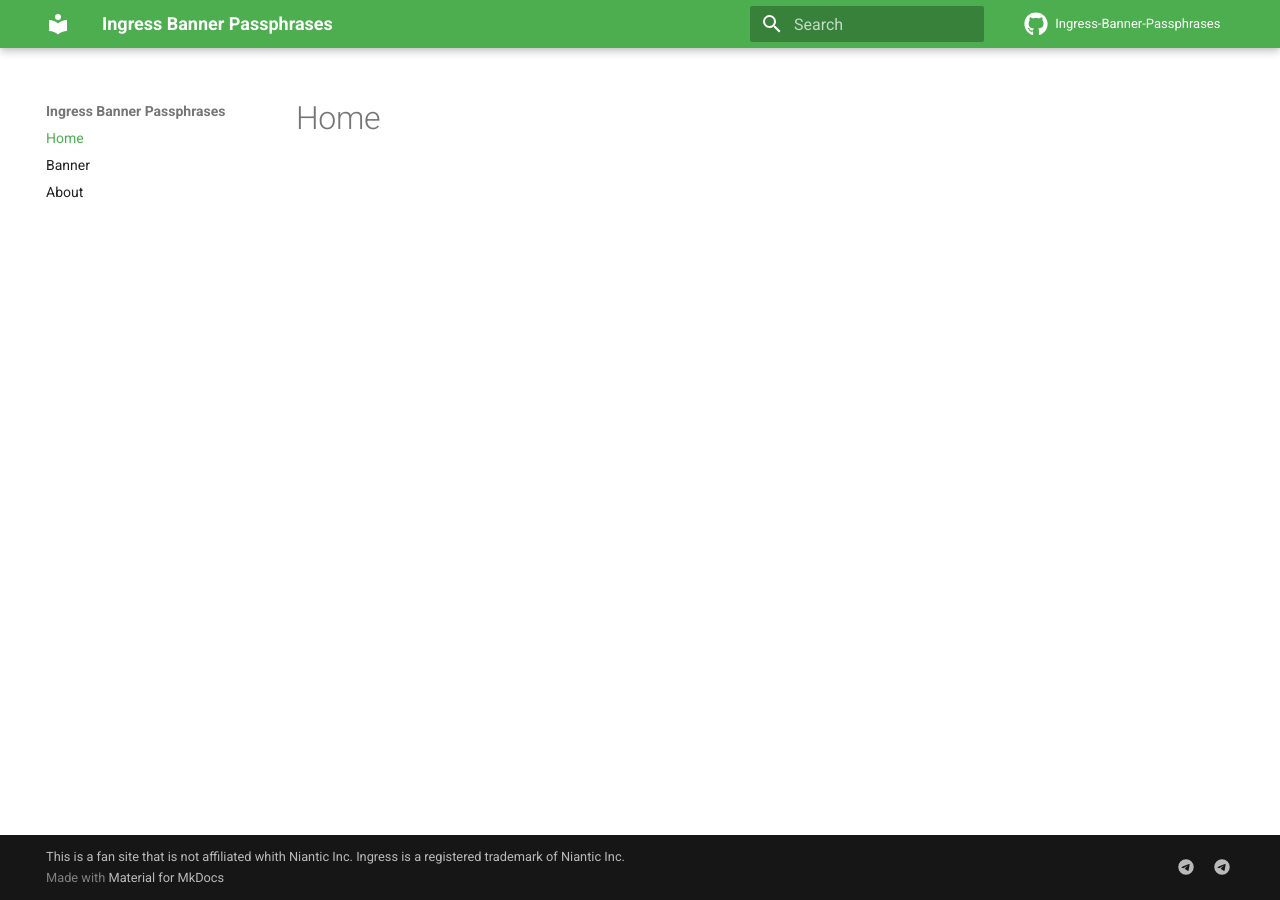
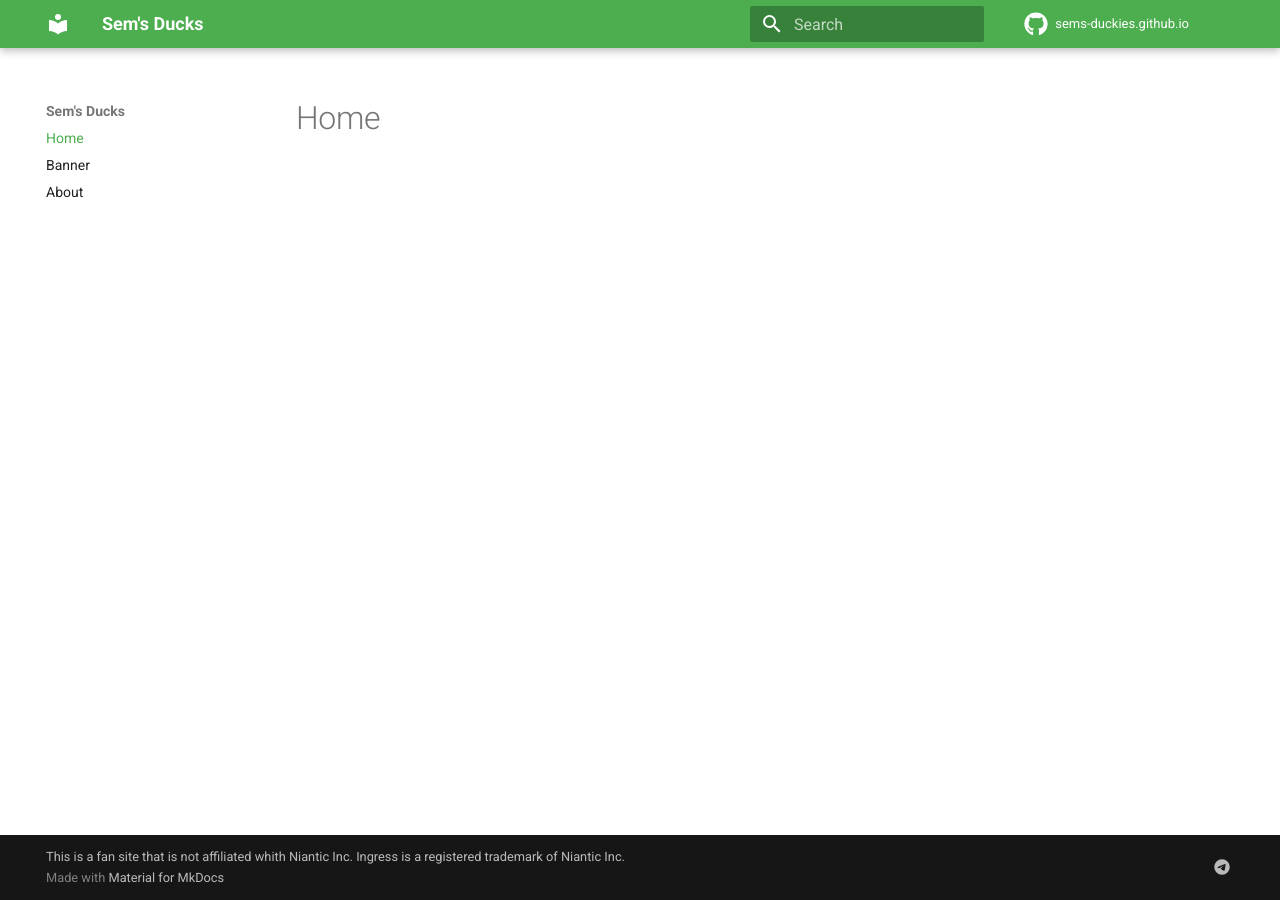
Before and after one commit to Sems-duckies/sems-duckies.github.io, an MkDocs documentation site: the page built from doc/index.md, in a window 1280 px wide. Built offline with MkDocs 1.6.1 and Material for MkDocs 9.7.7, drawn with Linux system fonts in a browser that asks for light colours; comment, search, counter and statistics services are not loaded.

Commit message:
Update mkdocs.yml

```diff
--- a/mkdocs.yml
+++ b/mkdocs.yml
@@ -1,11 +1,11 @@
-site_name: "Ingress Banner Passphrases"
-site_desription: "xxx"
-site_author: "IBP Team"
-site_url: "https://ingress-banner-passphrases.github.io"
+site_name: "Sem's Ducks"
+site_desription: "The World of Sem and his ducks"
+site_author: "SD Team"
+site_url: "https://sems-duckies.github.io"
 
-repo_url: "https://github.com/Ingress-Banner-Passphrases/Ingress_Banner_Passphrases"
+repo_url: "https://github.com/Sems-duckies/sems-duckies.github.io"
 
-repo_name: "Ingress-Banner-Passphrases"
+repo_name: "sems-duckies.github.io"
 
 theme:
   name: material
@@ -71,8 +71,6 @@
 extra:
   social:
     - icon: fontawesome/brands/telegram
-      link: https://google.com
-    - icon: fontawesome/brands/telegram
-      link: https://google.com
+      link: https://t.me/semsduckies
 
 copyright: "This is a fan site that is not affiliated whith Niantic Inc. Ingress is a registered trademark of Niantic Inc."
```
